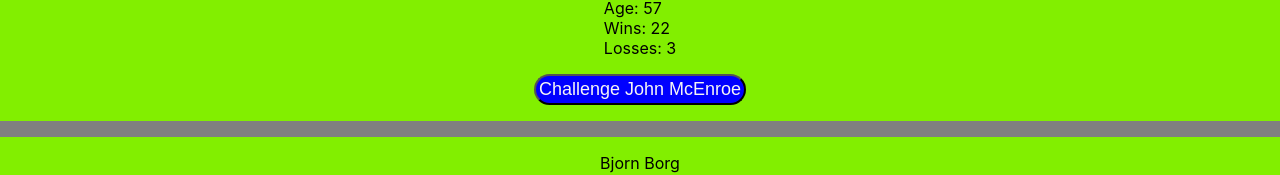
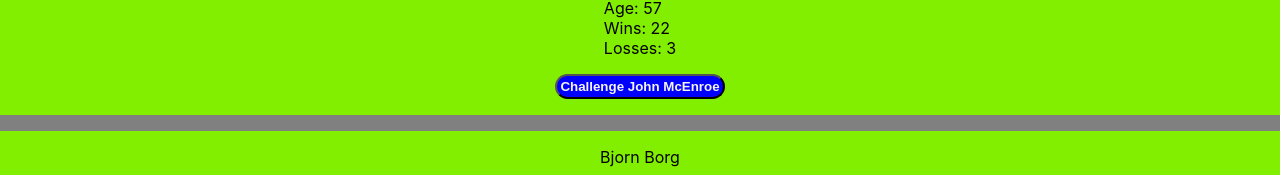
Before and after one commit to timurbuch/capstone-project, a React (Create React App) app: page / in a window 1280 px wide. Both pictures are taken after a click on the element "John McEnroe". Shown: the part 307-482 px from the top of the page. Built offline with nearby package versions, Linux system fonts and the light colour scheme.

Commit message:
Minor styling adjustment

```diff
--- a/src/components/ChallengeButton/ChallengeButton.js
+++ b/src/components/ChallengeButton/ChallengeButton.js
@@ -16,7 +16,7 @@ const ChallengeButton = ({ name, isChallenged, toggleChallenge }) => {
 }
 
 const StyledChallengeButton = styled.button`
-  font-size: large;
+  font-weight: bold;
   border-radius: 1rem;
   padding: 3px;
   color: whitesmoke;
```
